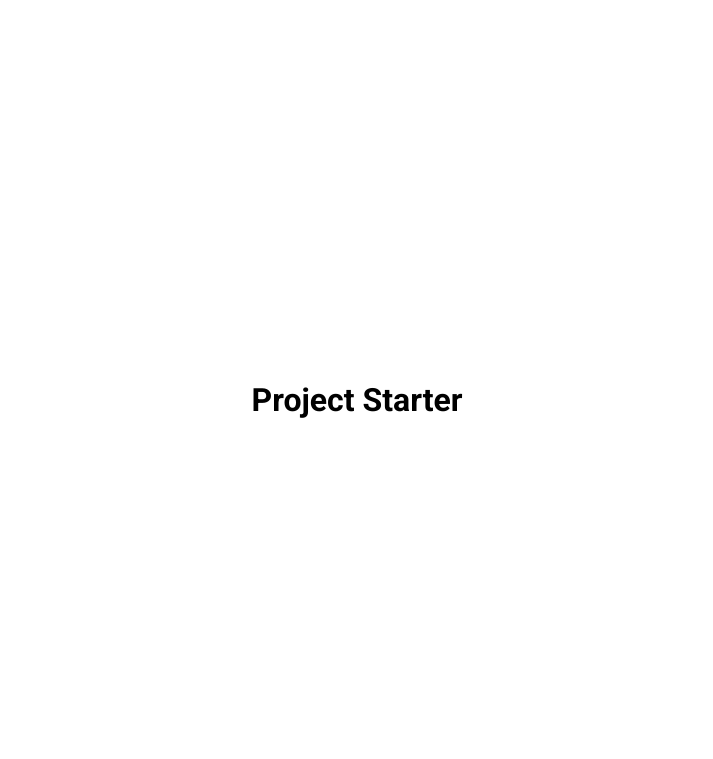
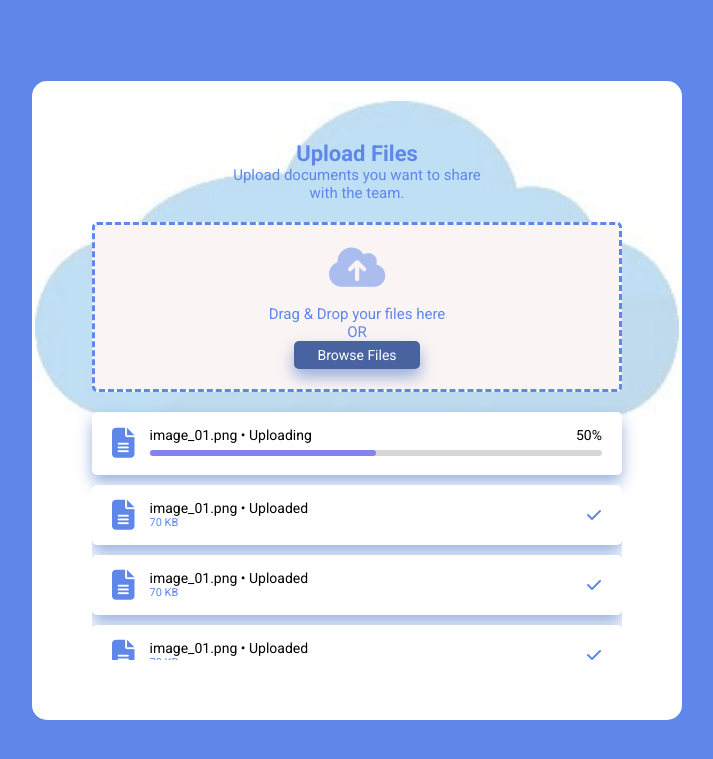
Before and after one commit to mherring11/simple-file-uploader, a plain HTML site: page index.html in a window 1280 px wide. Shown: the whole page, without its empty margins (283-996 px from the left). Drawn offline with Linux system fonts and the light colour scheme.

Commit message:
cloud width

```diff
--- a/assets/css/style.css
+++ b/assets/css/style.css
@@ -1,16 +1,162 @@
 @import url("https://fonts.googleapis.com/css2?family=Roboto:wght@400;700&display=swap");
 
 * {
+  margin: 0;
+  padding: 0;
   box-sizing: border-box;
+  font-family: "Roboto", sans-serif;
 }
 
 body {
-  font-family: "Roboto", sans-serif;
   display: flex;
-  flex-direction: column;
   align-items: center;
   justify-content: center;
-  height: 100vh;
-  overflow: hidden;
-  margin: 0;
+  min-height: 100vh;
+  background: #5f87ea;
+
 }
+
+.upload-text {
+    color: #5f87ea;
+    font-size: 22px;
+    font-weight: 600;
+    text-align: center;
+}
+
+.container {
+    background: #fff;
+    padding: 60px;
+    width: 650px;
+    border-radius: 15px;
+    background-image: url(/assets/images/imageedit_2_3187878621.png);
+    background-position: center;
+    background-repeat: no-repeat;
+    max-height: 100%;
+    background-position-y: 20px;
+    background-size: 99%;
+
+}
+
+.container header {
+    color: #5f87ea;
+    font-size: 15px;
+    font-weight: 500;
+    text-align: center;
+}
+
+.container form {
+    border: 3px dashed #5f87ea;
+    height: 170px;
+    margin:20px 0;
+    display: flex;
+    align-items: center;
+    justify-content: center;
+    flex-direction: column;
+    border-radius: 5px;
+    background-color: #faf4f4;
+}
+
+.container form .button {
+  background-color: #4863a0;
+  color: #fff;
+  padding: 6px 23px;
+  border-radius: 5px;
+  cursor: pointer;
+  box-shadow: 0px 8px 15px rgba(8, 67, 176, 0.4);
+  border: none;
+  font-size: 14px;
+}
+
+form :where(i,p) {
+    color: #5f87ea;
+}
+
+form i {
+    font-size: 45px;
+    opacity: 0.5;
+}
+
+form p {
+    font-size: 15px;
+    text-align: center;
+    margin-top: 15px;
+}
+
+section .row {
+    background: #fff;
+    margin-bottom: 10px;
+    list-style: none;
+    padding: 15px 20px;
+    border-radius: 5px;
+    display: flex;
+    align-items: center;
+    justify-content: space-between;
+    box-shadow: 0px 8px 15px rgba(8, 67, 176, 0.4);
+}
+
+section .row i {
+    font-size: 30px;
+    color: #5f87ea;
+}
+
+
+section .details span {
+    font-size: 14px;
+}
+
+.progress-area .row .content {
+    width: 100%;
+    margin-left: 15px;
+}
+
+.progress-area .details {
+    display: flex;
+    align-items: center;
+    justify-content: space-between;
+    margin-bottom: 7px;
+}
+
+.progress-area .progress-bar {
+    height: 6px;
+    width: 100%;
+    background: #d7d5d5;
+    border-radius: 15px;
+    margin-bottom: 4px;
+}
+
+.progress-bar .progress{
+    height: 100%;
+    width: 50%;
+    background: #8382ee;
+    border-radius: inherit;
+}
+
+.upload-area::-webkit-scrollbar {
+    width: 0px;
+}
+
+.upload-area {
+    max-height: 175px;
+    overflow-y: scroll;
+}
+
+.upload-area .row .content {
+    display: flex;
+    align-items: center;
+}
+
+.upload-area .row .details {
+    display: flex;
+    margin-left: 15px;
+    flex-direction: column;
+}
+
+.upload-area .details .size {
+    font-size: 11px;
+    color: #5f87ea;
+}
+
+.upload-area .fa-check {
+    color: #5f87ea;
+    font-size: 16px;
+}
--- a/assets/js/main.js
+++ b/assets/js/main.js
@@ -0,0 +1,15 @@
+const form = document.getElementById('form'),
+    fileInput = document.getElementById('file-input'),
+    progressArea = document.getElementById('progress-area'),
+    uploadedArea = document.getElementById('uploaded-area');
+var ifRunning = false;
+
+// form click Event
+form.addEventListener("click", () => {
+    if (ifRunning) {
+        alert('Please wait another file is uploading..')
+        return
+    }
+
+    fileInput.click();
+})
--- a/index.html
+++ b/index.html
@@ -4,13 +4,92 @@
     <meta charset="UTF-8" />
     <meta http-equiv="X-UA-Compatible" content="IE=edge" />
     <meta name="viewport" content="width=device-width, initial-scale=1.0" />
-    <!-- <link rel="stylesheet" href="https://cdnjs.cloudflare.com/ajax/libs/font-awesome/6.1.1/css/all.min.css" integrity="sha512-KfkfwYDsLkIlwQp6LFnl8zNdLGxu9YAA1QvwINks4PhcElQSvqcyVLLD9aMhXd13uQjoXtEKNosOWaZqXgel0g==" crossorigin="anonymous" referrerpolicy="no-referrer" /> -->
+    <link
+      rel="stylesheet"
+      href="https://cdnjs.cloudflare.com/ajax/libs/font-awesome/6.1.1/css/all.min.css"
+      integrity="sha512-KfkfwYDsLkIlwQp6LFnl8zNdLGxu9YAA1QvwINks4PhcElQSvqcyVLLD9aMhXd13uQjoXtEKNosOWaZqXgel0g=="
+      crossorigin="anonymous"
+      referrerpolicy="no-referrer"
+    />
     <!-- <link rel="stylesheet" href="assets/css/debug.css" /> -->
     <link rel="stylesheet" href="./assets/css/style.css" />
-    <title>My Project</title>
+    <title>Simple File Uploader</title>
   </head>
   <body>
-    <h1>Project Starter</h1>
+    <!--------------------------------------Container-------------------------->
+    <div class="container">
+      <div class="upload-text">Upload Files</div>
+      <header>
+        Upload documents you want to share
+        <br />
+        with the team.
+      </header>
+      <form action="#">
+        <input type="file" class="file-input" hidden />
+        <i class="fas fa-cloud-upload-alt"></i>
+        <p>
+          Drag & Drop your files here <br />
+          OR
+        </p>
+        <button class="button">Browse Files</button>
+      </form>
+      <section class="progress-area">
+        <li class="row">
+          <i class="fas fa-file-alt"></i>
+          <div class="content">
+            <div class="details">
+              <span class="name">image_01.png &#0149; Uploading</span>
+              <span class="percent">50%</span>
+            </div>
+            <div class="progress-bar">
+              <div class="progress"></div>
+            </div>
+          </div>
+        </li>
+      </section>
+      <section class="upload-area">
+        <li class="row">
+          <div class="content">
+            <i class="fas fa-file-alt"></i>
+            <div class="details">
+              <span class="name">image_01.png &#0149; Uploaded</span>
+              <span class="size">70 KB</span>
+            </div>
+          </div>
+          <i class="fas fa-check"></i>
+        </li>
+        <li class="row">
+          <div class="content">
+            <i class="fas fa-file-alt"></i>
+            <div class="details">
+              <span class="name">image_01.png &#0149; Uploaded</span>
+              <span class="size">70 KB</span>
+            </div>
+          </div>
+          <i class="fas fa-check"></i>
+        </li>
+        <li class="row">
+          <div class="content">
+            <i class="fas fa-file-alt"></i>
+            <div class="details">
+              <span class="name">image_01.png &#0149; Uploaded</span>
+              <span class="size">70 KB</span>
+            </div>
+          </div>
+          <i class="fas fa-check"></i>
+        </li>
+        <li class="row">
+          <div class="content">
+            <i class="fas fa-file-alt"></i>
+            <div class="details">
+              <span class="name">image_01.png &#0149; Uploaded</span>
+              <span class="size">70 KB</span>
+            </div>
+          </div>
+          <i class="fas fa-check"></i>
+        </li>
+      </section>
+    </div>
 
     <script src="./assets/js/main.js"></script>
   </body>
```
Also changed, not shown: assets/images/imageedit_2_3187878621.png (added).
